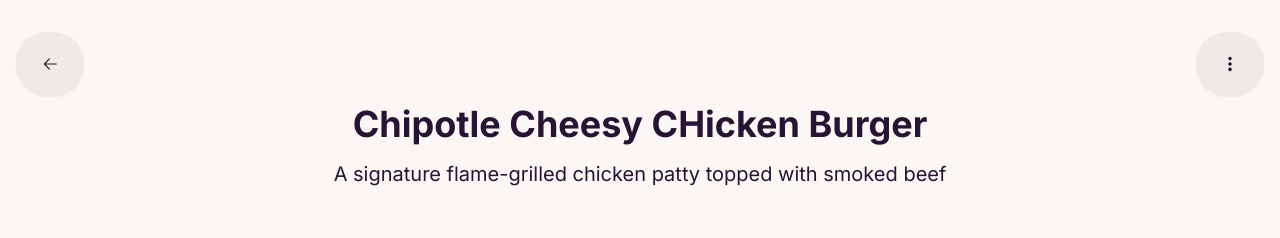
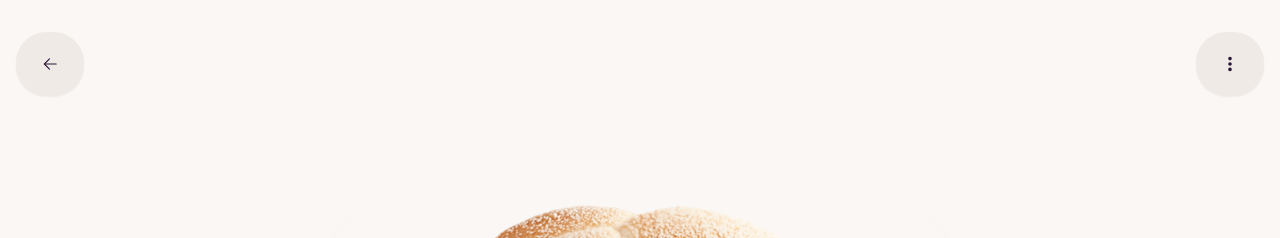
Before and after one commit to aader320/FoodKaki, a Next.js app: page /selectOrder in a window 1280 px wide. Shown: the top 238 px of the page. Built offline with nearby package versions, Linux system fonts and the light colour scheme.

Commit message:
(updated Naming Convention)

```diff
--- a/app/components/Order/OrderList.tsx
+++ b/app/components/Order/OrderList.tsx
@@ -17,7 +17,7 @@ const orders = [
 
 const OrderList: React.FC = () => {
   const [selectedIds, setSelectedIds] = useState<number[]>([]);
-  const { fairPriceTotal, grabPriceTotal1, dailyBudget, setRemainingMonthlyBudget, remainingMonthlyBudget } = useGlobalStore();
+  const { inputFoodName, fairPriceTotal, grabPriceTotal1, dailyBudget, setRemainingMonthlyBudget, remainingMonthlyBudget } = useGlobalStore();
 
   const toggleSelect = (id: number) => {
     setSelectedIds((prevSelectedIds) =>
@@ -39,8 +39,7 @@ const OrderList: React.FC = () => {
 
 
     <div className="min-h-screen flex flex-col items-center mt-10">
-    <h1 className="text-4xl font-bold text-center mb-4">Chipotle Cheesy CHicken Burger</h1>
-    <h2 className="text-xl text-center mb-4">A signature flame-grilled chicken patty topped with smoked beef</h2>
+    <h1 className="text-4xl font-bold text-center mb-4">{inputFoodName}</h1>
         <div className="  shadow-lg rounded-full flex items-center justify-center">
         <img src="/burger.png" alt="Description of Image" className="  mb-4" />
         </div>
```
